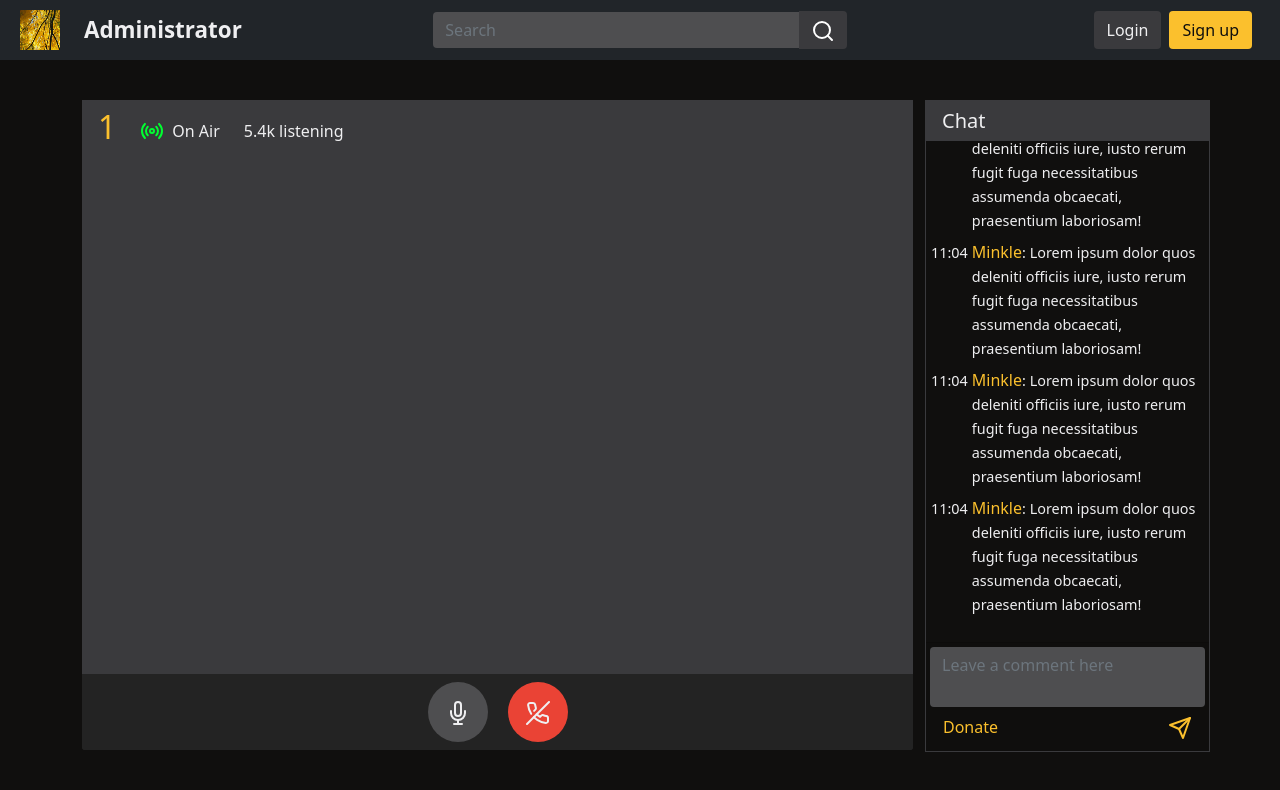
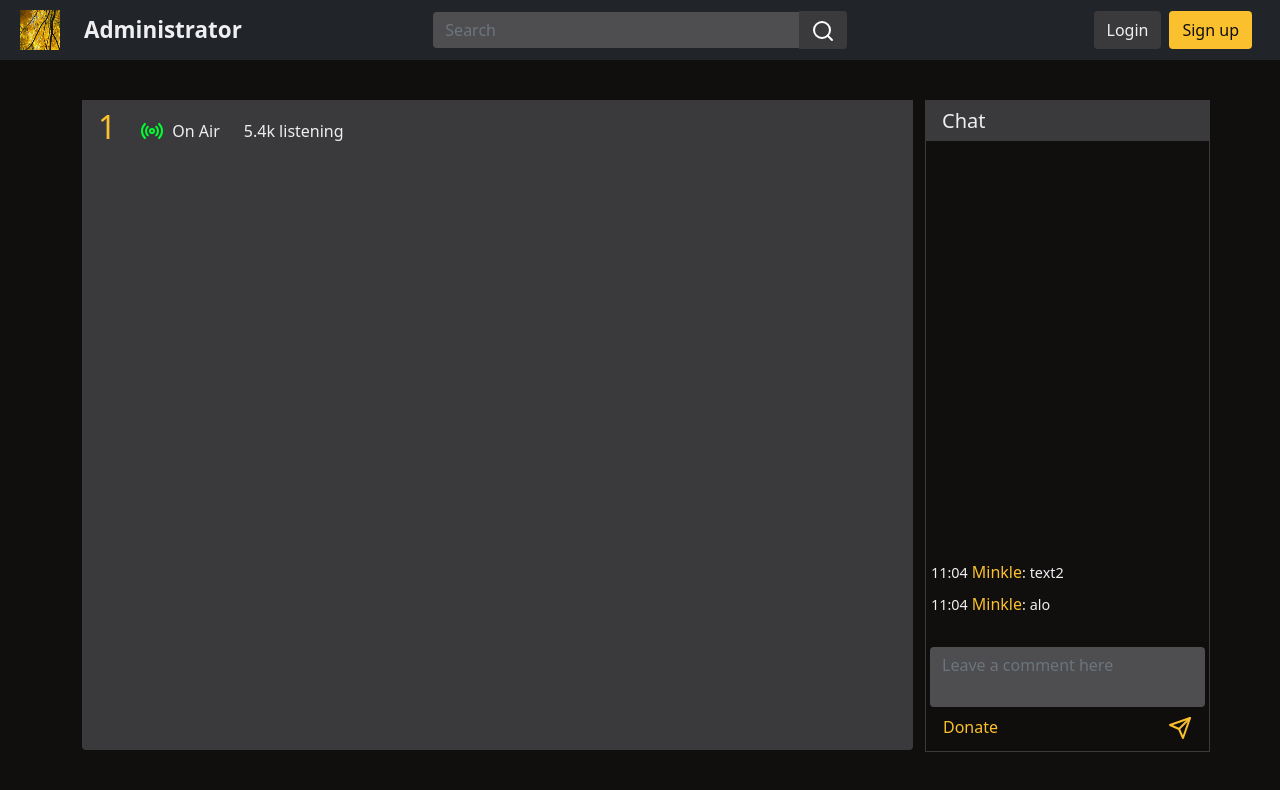
Before and after one commit to havorx/WeirdTwitch-frontend, a React (Create React App) app: page /stream/room/1 in a window 1280 px wide. Shown: the top 790 px of the page. Built offline with nearby package versions, Linux system fonts and the light colour scheme.

Commit message:
add enter chat message function + create socketIO services

```diff
--- a/src/components/StreamRoom/Comment.js
+++ b/src/components/StreamRoom/Comment.js
@@ -1,6 +1,6 @@
 import React from 'react'
 import './StreamComment.css'
-export default function Comment() {
+export default function Comment({message}) {
     return (
         <div className="comment mb-2">
             <div >
@@ -9,7 +9,7 @@ export default function Comment() {
             <div>
                 <span className="username">Minkle</span>
                 <span>: </span>
-                <span style={{ textAlign: ' justify' }}>Lorem ipsum dolor  quos deleniti officiis iure, iusto rerum fugit fuga necessitatibus assumenda obcaecati, praesentium laboriosam!</span>
+                <span style={{ textAlign: ' justify' }}>{message}</span>
             </div>
         </div>
     )
--- /dev/null
+++ b/src/components/StreamRoom/StreamChat.js
@@ -0,0 +1,88 @@
+import React, {useRef, useEffect, useState} from 'react';
+import {Card, Button, Form} from 'react-bootstrap';
+import {SUB_PRIMARY_COLOR, SECONDARY_COLOR} from '../../utils/Const';
+import {Send} from 'react-feather';
+import './StreamComment.css';
+import Comment from './Comment';
+
+export default function StreamChat({isStreamer}) {
+  const [text, setText] = useState('');
+  const [message, setMessage] = useState(['alo', 'text2']);
+  const textareaRef = useRef(null);
+  const textareaMaxHeight = 150;
+
+  function resize() {
+    const tx = textareaRef.current;
+    tx.setAttribute('style', 'height:' + (tx.scrollHeight) +
+        'px; overflow-y:hidden; resize:none; padding-right: 40px');
+    // tx.addEventListener("input", OnInput, false);
+
+  }
+
+  function handleSubmit(event) {
+    event.preventDefault();
+    setMessage(oldMessage => {
+      return [text, ...oldMessage];
+    });
+  }
+
+  function handleOnInput() {
+    const tx = textareaRef.current;
+    tx.style.height = 'auto';
+    console.log(tx.scrollHeight);
+    if (tx.scrollHeight < textareaMaxHeight) {
+      tx.style.height = (tx.scrollHeight) + 'px';
+    } else {
+      tx.setAttribute('style',
+          'overflow-y: auto; resize:none; padding-right: 10px');
+      tx.style.height = `${textareaMaxHeight}px`;
+    }
+  }
+
+  useEffect(() => {
+    resize();
+    return () => {
+    };
+  }, []);
+
+  return (
+      <Card className="comment-side d-flex justify-content-between"
+            style={{background: 'inherit'}}>
+        <Card.Header className="card-header"
+                     style={{backgroundColor: `${SUB_PRIMARY_COLOR}`}}>
+          <h5 className="mb-0">Chat</h5>
+        </Card.Header>
+        <Card.Body
+            className="comment-card-header d-flex flex-wrap-nowrap flex-column-reverse "
+            style={{
+              overflowX: 'hidden',
+              overflowY: 'auto',
+              padding: '10px 5px',
+            }}>
+          {message.map(element => (
+              <Comment message={element}/>
+          ))}
+        </Card.Body>
+        <Card.Footer className="mt-2 p-1 card-comment-footer position-relative">
+          <Form onSubmit={handleSubmit}>
+            <Form.Control
+                className="comment-input"
+                as="textarea"
+                placeholder="Leave a comment here"
+                ref={textareaRef}
+                onInput={handleOnInput}
+                onChange={event => setText(event.target.value)}
+            />
+            <div className={`d-flex ${!isStreamer
+                ? 'justify-content-between'
+                : 'justify-content-end'}`}>
+              {!isStreamer && <Button variant="outline-none"
+                                      style={{color: SECONDARY_COLOR}}>Donate</Button>}
+              <Button variant="outline-none" type="submit"
+                      style={{color: SECONDARY_COLOR}}><Send/></Button>
+            </div>
+          </Form>
+        </Card.Footer>
+      </Card>
+  );
+}
--- a/src/components/StreamRoom/StreamComment.js
+++ /dev/null
@@ -1,66 +0,0 @@
-import React, { useRef, useEffect } from 'react'
-import { Card, Button, Form, } from 'react-bootstrap'
-import { SUB_PRIMARY_COLOR, SECONDARY_COLOR } from '../../utils/Const';
-import { Send } from 'react-feather';
-import './StreamComment.css'
-import Comment from './Comment';
-export default function StreamComment({ isStreamer }) {
-
-    const textareaRef = useRef(null);
-    const textareaMaxHeight = 150;
-    function resize() {
-        const tx = textareaRef.current;
-        tx.setAttribute("style", "height:" + (tx.scrollHeight) + "px; overflow-y:hidden; resize:none; padding-right: 40px");
-        // tx.addEventListener("input", OnInput, false);
-
-
-    }
-
-    function handleOnInput() {
-        const tx = textareaRef.current;
-        tx.style.height = "auto";
-        console.log(tx.scrollHeight);
-        if (tx.scrollHeight < textareaMaxHeight) {
-            tx.style.height = (tx.scrollHeight) + "px";
-        } else {
-            tx.setAttribute("style", "overflow-y: auto; resize:none; padding-right: 10px");
-            tx.style.height = `${textareaMaxHeight}px`;
-        }
-    }
-
-    useEffect(() => {
-        resize()
-        return () => {
-        }
-    }, [])
-
-    return (
-        <Card className="comment-side d-flex justify-content-between" style={{ background: 'inherit' }}>
-            <Card.Header className="card-header" style={{ backgroundColor: `${SUB_PRIMARY_COLOR}` }}>
-                <h5 className="mb-0">Chat</h5>
-            </Card.Header>
-            <Card.Body className="comment-card-header d-flex flex-wrap-nowrap flex-column-reverse " style={{ overflowX: 'hidden', overflowY: 'auto', padding: '10px 5px' }}>
-                <Comment />
-                <Comment />
-                <Comment />
-                <Comment />
-                <Comment />
-            </Card.Body>
-            <Card.Footer className="mt-2 p-1 card-comment-footer position-relative">
-                <Form>
-                    <Form.Control
-                        className="comment-input"
-                        as="textarea"
-                        placeholder="Leave a comment here"
-                        ref={textareaRef}
-                        onInput={handleOnInput}
-                    />
-                    <div className={`d-flex ${isStreamer ? 'justify-content-between' : 'justify-content-end'}`}>
-                        {isStreamer && <Button variant="outline-none" style={{ color: SECONDARY_COLOR }}>Donate</Button>}
-                        <Button variant="outline-none" style={{ color: SECONDARY_COLOR }}><Send /></Button>
-                    </div>
-                </Form>
-            </Card.Footer>
-        </Card>
-    )
-}
--- a/src/pages/StreamRoom/StreamRoom.js
+++ b/src/pages/StreamRoom/StreamRoom.js
@@ -1,27 +1,28 @@
-import React from 'react'
-import { Container, Col, Row } from 'react-bootstrap'
-import StreamScreen from '../../components/StreamRoom/StreamScreen'
-import StreamComment from '../../components/StreamRoom/StreamComment'
-import { useParams } from 'react-router'
-import './StreamRoom.css'
+import React from 'react';
+import {Container, Col, Row} from 'react-bootstrap';
+import StreamScreen from '../../components/StreamRoom/StreamScreen';
+import StreamChat from '../../components/StreamRoom/StreamChat';
+import {useParams} from 'react-router';
+import './StreamRoom.css';
+
 export default function StreamRoom() {
-    const { roomName } = useParams();
-    const isStreamer = true;
+  const {roomName} = useParams();
+  const isStreamer = false;
 
   return (
       <article>
         <Container>
           <Row>
             <Col xs={9}>
-                        <StreamScreen roomName={roomName} isStreamer={isStreamer} />
+              <StreamScreen roomName={roomName} isStreamer={isStreamer}/>
             </Col>
             <Col className="room-border p-0" xs={3}>
-                        <aside >
-                            <StreamComment isStreamer={isStreamer} />
+              <aside>
+                <StreamChat isStreamer={isStreamer}/>
               </aside>
             </Col>
           </Row>
         </Container>
       </article>
-    )
+  );
 }
--- /dev/null
+++ b/src/services/socketIO.js
@@ -0,0 +1,3 @@
+import io from 'socket.io-client';
+
+export const socket = io('http://localhost:5000');
```
Lines whose indentation alone changed are shown as unchanged.
